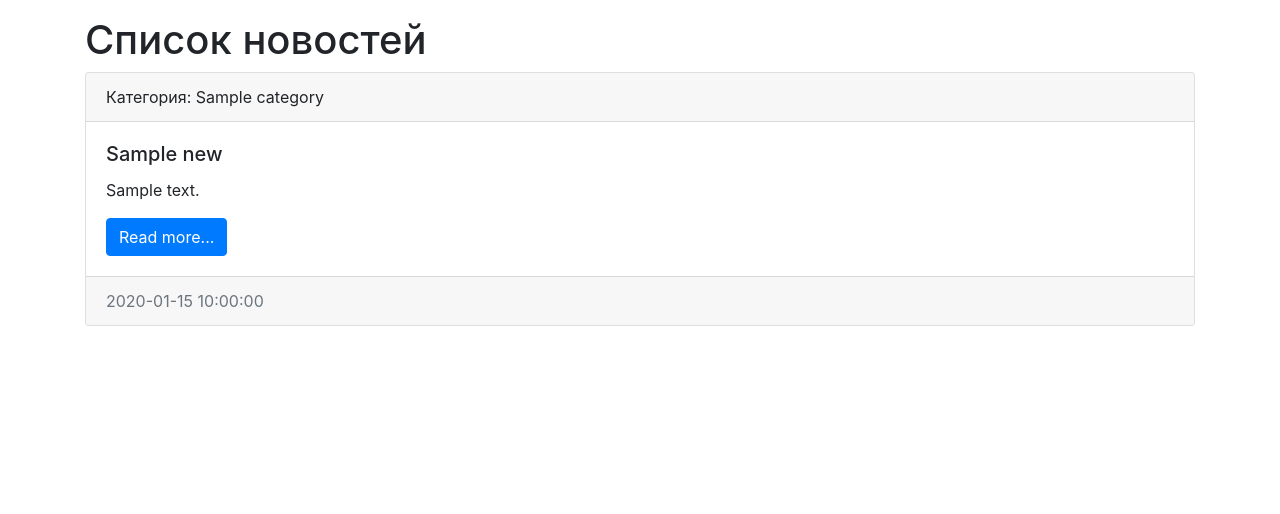
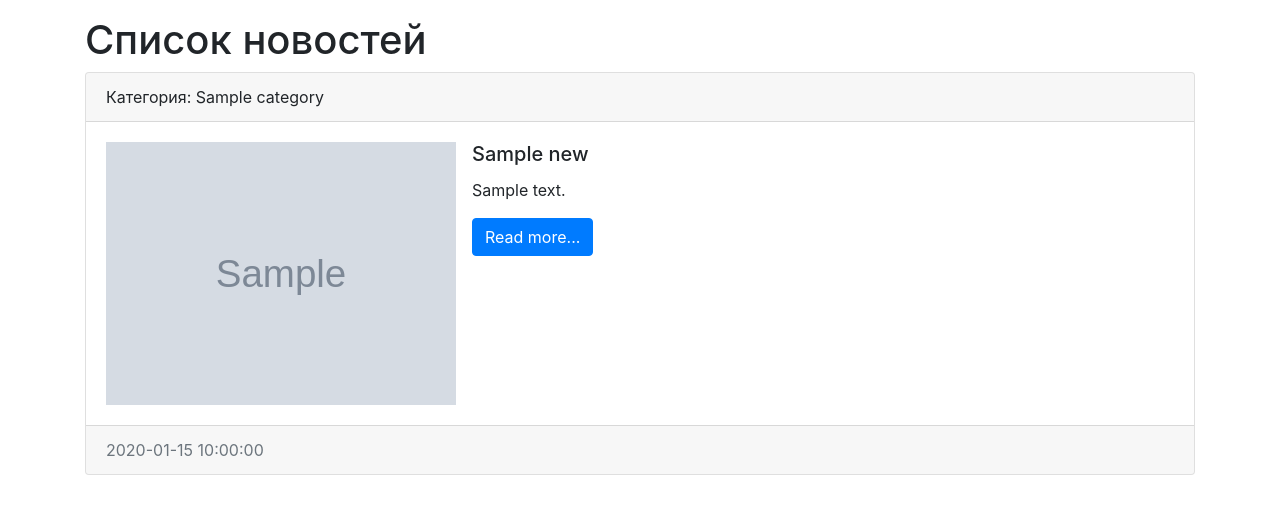
Before and after one commit to git-student2021/final_project, a Django app: page / in a window 1280 px wide. Shown: the part 56-570 px from the top of the page. Run offline with Django 4.2, Linux system fonts and the light colour scheme; tables that the repository leaves empty hold one stand-in row (values such as "Sample post"); grey boxes marked "Sample" are stand-in pictures; some libraries are stand-ins or nearby versions.

Commit message:
added photo in template

```diff
--- a/news_site/news/templates/news/index.html
+++ b/news_site/news/templates/news/index.html
@@ -35,9 +35,20 @@
                         Категория: {{ item.category }}
                     </div>
                     <div class="card-body">
-                        <h5 class="card-title">{{ item.title }}</h5>
-                        <p class="card-text">{{ item.content }}</p>
-                        <a href="#" class="btn btn-primary">Read more...</a>
+                        <div class="media">
+                            {% if item.photo %}
+                                <img src="{{ item.photo.url }}" alt="" width="350" class="mr-3">
+                            {% else %}
+
+                                <img src="https://tourjournal.ru/wp-content/uploads/see3.jpg" alt="" width="350" class="mr-3">
+                            {% endif %}
+                            <div class="media-body">
+                                <h5 class="card-title">{{ item.title }}</h5>
+                                <p class="card-text">{{ item.content }}</p>
+                                <a href="#" class="btn btn-primary">Read more...</a>
+                            </div>
+                        </div>
+
                     </div>
                     <div class="card-footer text-muted">
                         {{ item.created_at|date:"Y-m-d H:i:s" }}
```
Also changed, not shown: news_site/media/photos/2023/08/19/IMG_20200220_130204_optimized.jpg (added), news_site/media/photos/2023/08/19/IMG_20200221_110213_optimized.jpg (added).
